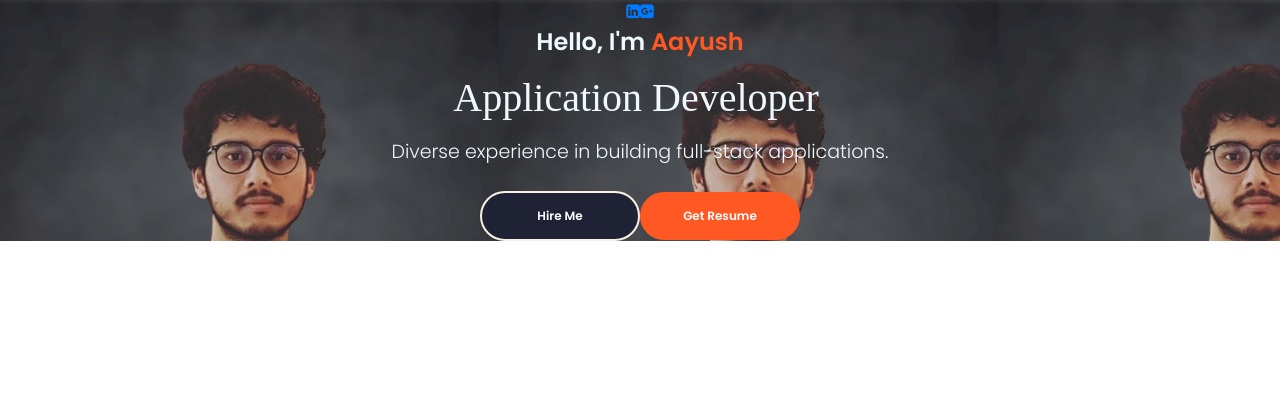
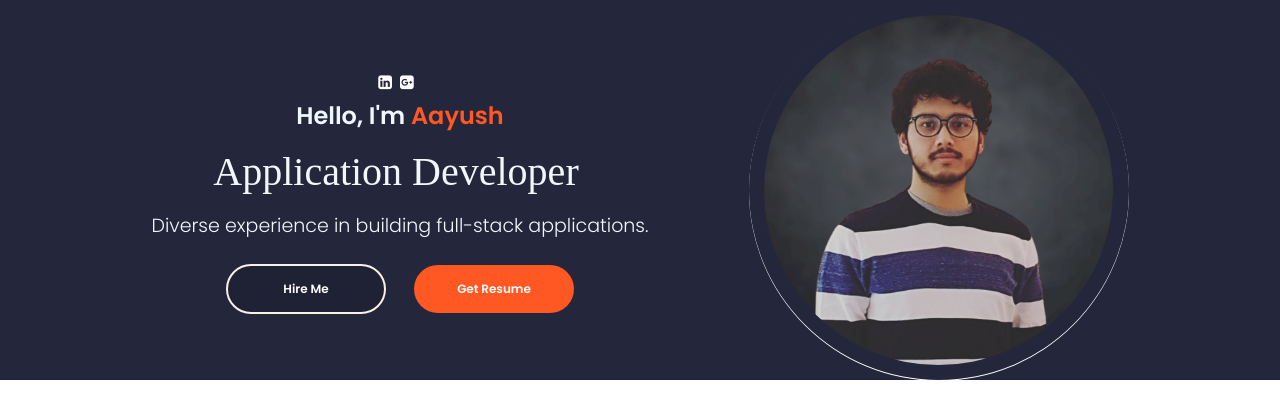
Before and after one commit to thisisaayush/Front-End-Portfolio-Project, a React (Create React App) app: page / in a window 1280 px wide. Shown: the top 418 px of the page. Built offline with nearby package versions, Linux system fonts and the light colour scheme; a web font is replaced by a local one.

Commit message:
added css in  profile commponents sections

```diff
--- a/src/PortfolioContainer/Home/Profile.css
+++ b/src/PortfolioContainer/Home/Profile.css
@@ -5,7 +5,7 @@
     justify-content: center;
     height: 10%;
     min-height: fit-content;
-    background-image: url('../../assests//Home/my_image.png');
+    background-image: url('../../assests//Home/bg.jpg');
 }
 
 .profile-parent {
@@ -43,3 +43,49 @@
     margin: 5px 0 0 0;
     font-family: "Poppins Light";
 }
+
+.profile-options .highlighted-btn {
+    margin: 0 0 0 28px;
+}
+
+.profile-options .highlighted-btn:hover {
+    margin: 0 0 0 28px;
+    background-color: cornsilk;
+    color: #111;
+}
+
+.profile-picture {
+    display: flex;
+    align-items: center;
+    justify-content: center;
+    box-shadow: 0 1px 0px 0px var(--white);
+    border-radius: 50%;
+    height: 380px;
+    width: 380px;
+    margin: 0 0px 0 100px;
+}
+
+.profile-picture-background {
+    height: 92%;
+    width: 92%;
+    background-image: url("../../assests/Home/my_image.png");
+    background-size: cover;
+    border-radius: 50%;
+    background-repeat: no-repeat;
+    background-position: center;
+}
+
+.profile-picture-background:hover {
+    transform: scale(1.07);
+    transition: 1s ease-out;
+}
+
+.colz .colz-icon i {
+    color: white;
+    padding: 8px;
+    padding-left: 0px;
+}
+
+.colz .colz-icon i:hover {
+    transform: scale(1.5);
+}
--- a/src/PortfolioContainer/Home/Profile.js
+++ b/src/PortfolioContainer/Home/Profile.js
@@ -45,7 +45,7 @@ export default function Profile() {
                             </span>
                         </span>
                     </div>
-                    <div className='profile-optins'>
+                    <div className='profile-options'>
                         <button className='btn primary-btn'>
                             {" "}
                             Hire Me{" "}
```
